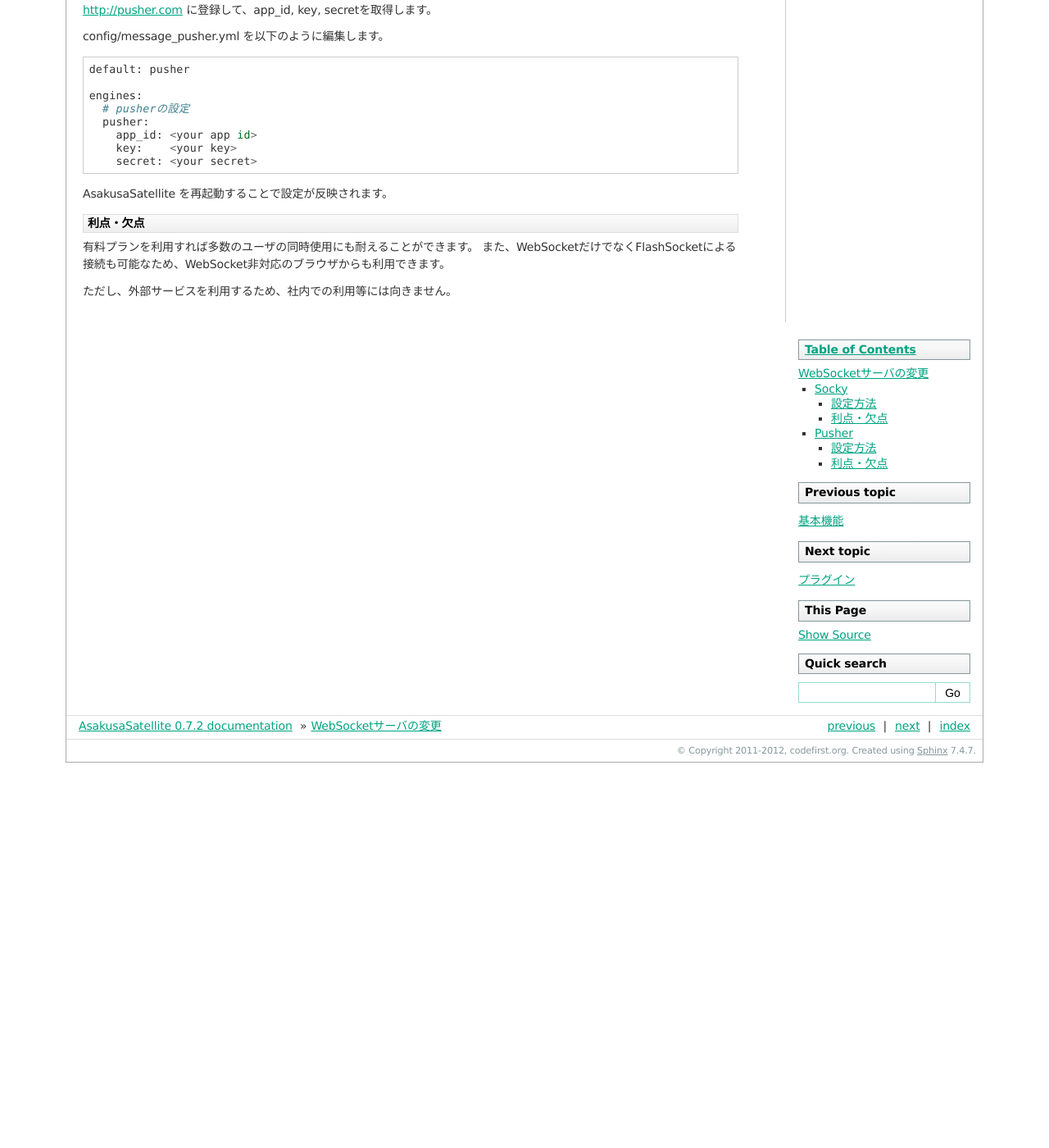
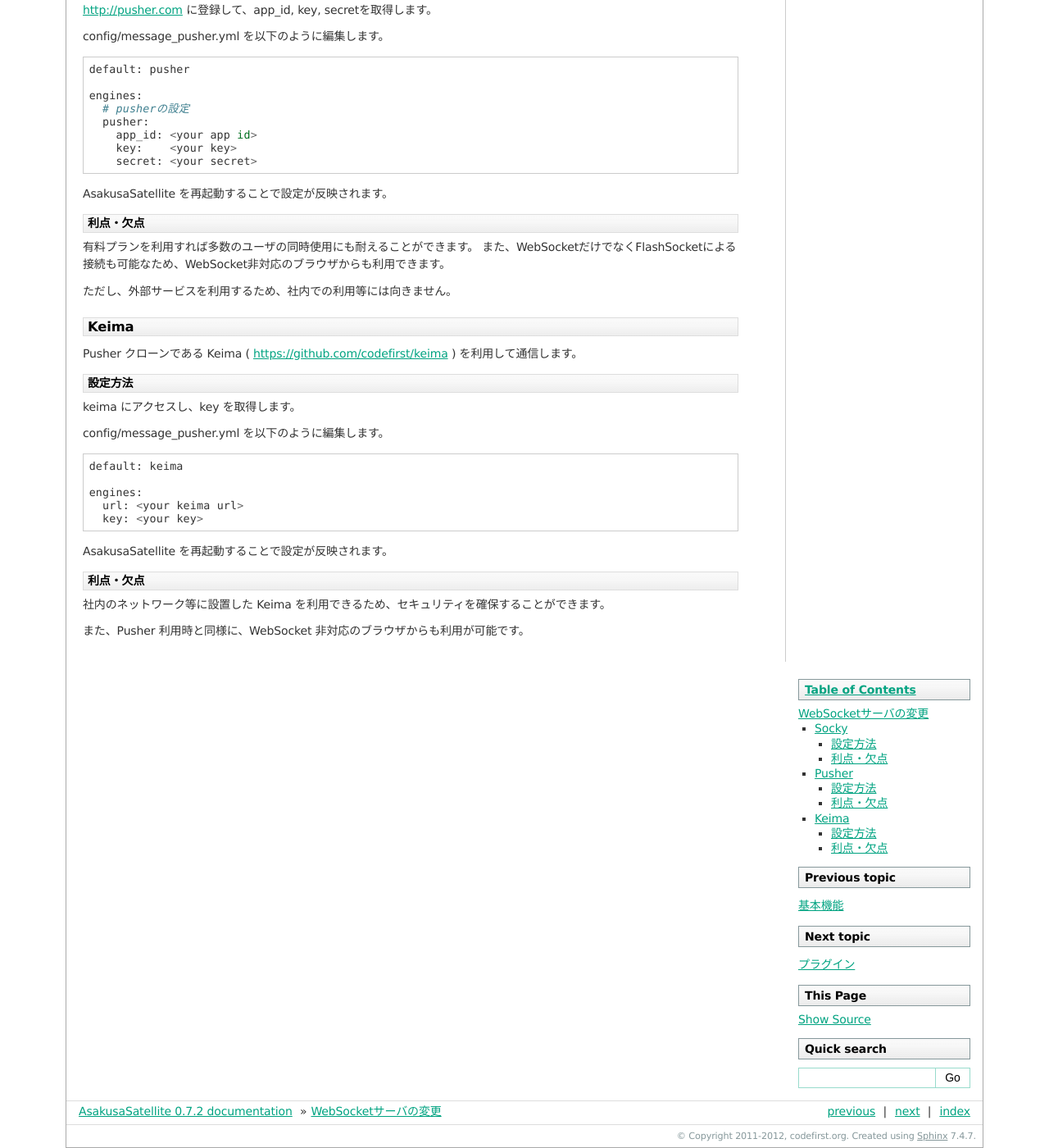
Before and after one commit to codefirst/asakusa-satellite-manual, a Sphinx documentation site: the page built from source/websocket.rst, in a window 1280 px wide and 1400 px high, scrolled down 469 px. Shown: the whole window at 82% size. Built offline with Sphinx 7.4.7, drawn with Linux system fonts in a browser that asks for light colours; before the commit the page ends 1399 px from its top, so only the background shows below that.

Commit message:
keima config

```diff
--- a/source/websocket.rst
+++ b/source/websocket.rst
@@ -52,3 +52,32 @@
 有料プランを利用すれば多数のユーザの同時使用にも耐えることができます。 また、WebSocketだけでなくFlashSocketによる接続も可能なため、WebSocket非対応のブラウザからも利用できます。
 
 ただし、外部サービスを利用するため、社内での利用等には向きません。
+
+Keima
+------------------------------
+
+Pusher クローンである Keima ( https://github.com/codefirst/keima ) を利用して通信します。
+
+設定方法
+~~~~~~~~~~~~~~~~~~~~~~~~~~~~~~
+
+keima にアクセスし、key を取得します。
+
+config/message_pusher.yml を以下のように編集します。
+
+::
+
+    default: keima
+
+    engines:
+      url: <your keima url>
+      key: <your key>
+
+AsakusaSatellite を再起動することで設定が反映されます。
+
+利点・欠点
+~~~~~~~~~~~~~~~~~~~~~~~~~~~~~~
+
+社内のネットワーク等に設置した Keima を利用できるため、セキュリティを確保することができます。
+
+また、Pusher 利用時と同様に、WebSocket 非対応のブラウザからも利用が可能です。
```
